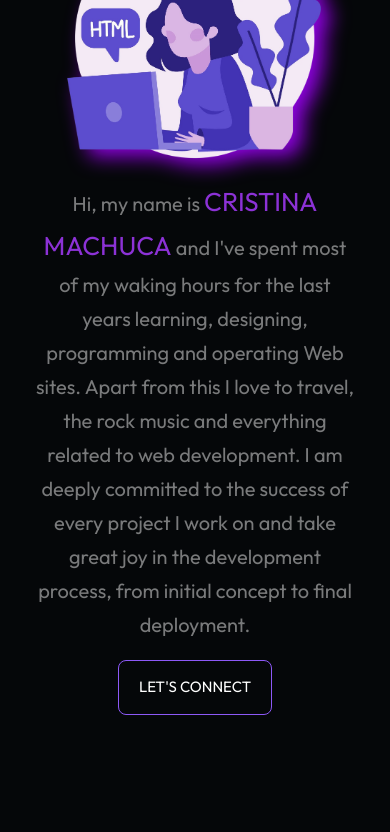
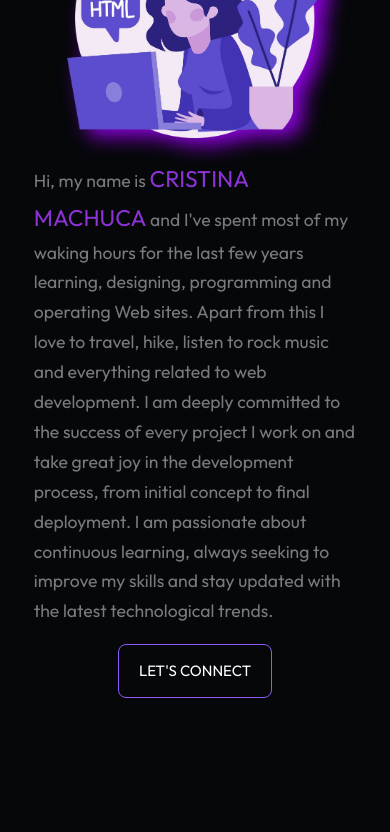
Before and after one commit to CrisMachuca/portfolio, a React (Vite) app: page / in a window 390 px wide. Shown: the part 2129-2961 px from the top of the page. Built offline with nearby package versions, Linux system fonts and the light colour scheme; a web font is replaced by a local one.

Commit message:
cambio tamaño texto about

```diff
--- a/src/components/About/About.jsx
+++ b/src/components/About/About.jsx
@@ -16,7 +16,8 @@ export const About = () => {
           <WithVisibility animationClass="fromBottom">
           <div className={styles.aboutText}>
 
-            <p className={styles.subtitle}>Hi, my name is <span className={styles.accent}>Cristina Machuca</span>  and I've spent most of my waking hours for the last  years learning, designing, programming and operating Web sites. Apart from this I love to travel, the rock music and everything related to web development. I am deeply committed to the success of every project I work on and take great joy in the development process, from initial concept to final deployment.</p>
+            <p className={styles.subtitle}>Hi, my name is <span className={styles.accent}>Cristina Machuca</span>  and I've spent most of my waking hours for the last few years learning, designing, programming and operating Web sites. Apart from this I love to travel, hike, listen to rock music and everything related to web development. I am deeply committed to the success of every project I work on and take great joy in the development process, from initial concept to final deployment. I am passionate about continuous learning, always seeking to improve my skills and stay updated with the latest technological trends.
+            </p>
             <WithVisibility animationClass="scale">
             <button className={styles.connect}>Let's Connect</button>
             </WithVisibility>
--- a/src/components/About/About.module.css
+++ b/src/components/About/About.module.css
@@ -7,28 +7,18 @@
     padding-top: 4em;
     padding-bottom: 4em;
     display: flex;
-    flex-direction: column; /* Asegura que el contenido se alinee en columna */
-    align-items: center; /* Centra horizontalmente */
+    flex-direction: column;
+    align-items: center;
     text-align: center;
 }
 
 .title {
     font-size: 60px;
-    margin-bottom: 1em;
-
+    margin-bottom: 0.5em;
     text-align: center;
     font-weight: 900;
     font-family: var(--font-roboto);
-    /*filter: drop-shadow(15px 15px 5px #8D59F7);*/
-    display: inline-block; /* Necesario para que la rotación funcione correctamente */
-    /*transform: rotate(-4deg); /* Cambia el ángulo según lo necesario */
-    /*background: linear-gradient(
-        90deg,
-        #8D59F7 20%,
-        rgb(255, 255, 255) 100%
-    );
-    -webkit-text-fill-color: transparent;
-    -webkit-background-clip: text;*/
+    display: inline-block;
     color: white;
     border-bottom: 8px solid #8D59F7;
 
@@ -39,7 +29,7 @@
     text-align: center;
     padding: 0.5em 3em 1em 3em;
     max-width: 1200px;
-    font-size: 30px;
+    font-size: 1.5em;
     line-height: 1.7;
     -webkit-animation-name: zoomInn;
     animation-name: zoomInn;
@@ -163,9 +153,9 @@ li {
         font-size: 40px;
     }
     .subtitle {
-        font-size: 20px;
+        font-size: 1.1em;
         padding: 0.1em;
-
+        text-align: left;
     }
     .connect {
         font-size: 15px;
```
